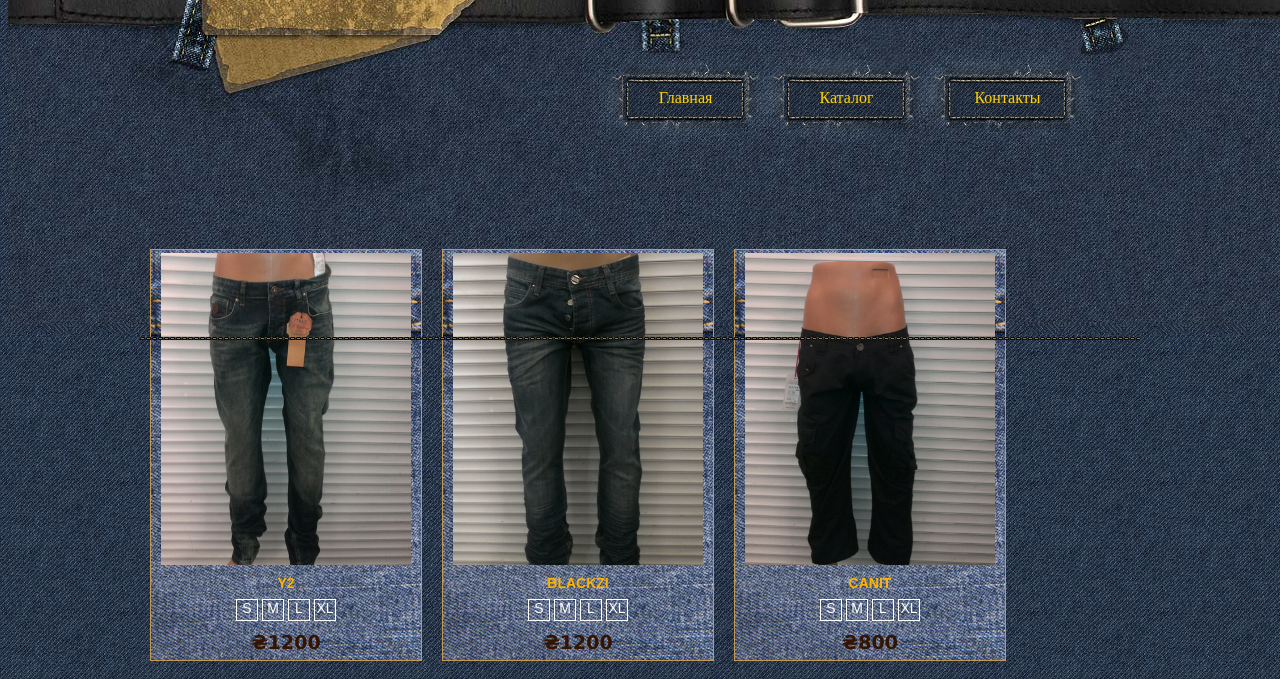
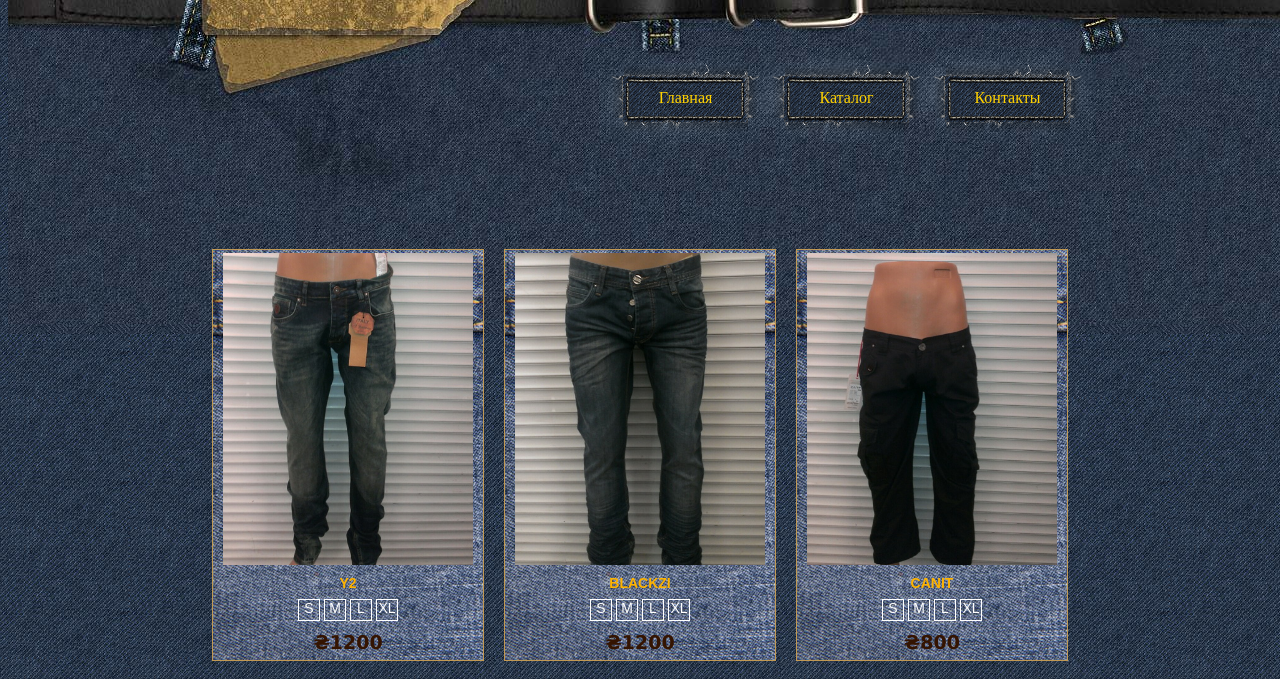
Before and after one commit to injective/jeans-store, a plain HTML site: page gallery.html in a window 1280 px wide. Shown: the part 121-800 px from the top of the page. Drawn offline with Linux system fonts and the light colour scheme.

Commit message:
fixed gallery's items

```diff
--- a/main_styles.css
+++ b/main_styles.css
@@ -84,7 +84,7 @@ li {
 
 .main {
     width: 1000px;
-    margin: auto;
+    margin: 0 auto;
     font-family: Arial, sans-serif;
     font-size: 14px;
     color: white;
@@ -99,10 +99,9 @@ li {
 }
 
 .catalog {
-    float: left;
-    width: 100%;
+    width: 876px;
     text-align: center;
-    margin: auto;
+    margin: 0 auto;
 }
 
 .item-1 {
@@ -186,6 +185,7 @@ li {
 
 
 footer {
+    clear: both;
     width: 1000px;
     margin: auto;
     font-family: Arial, sans-serif;
```
